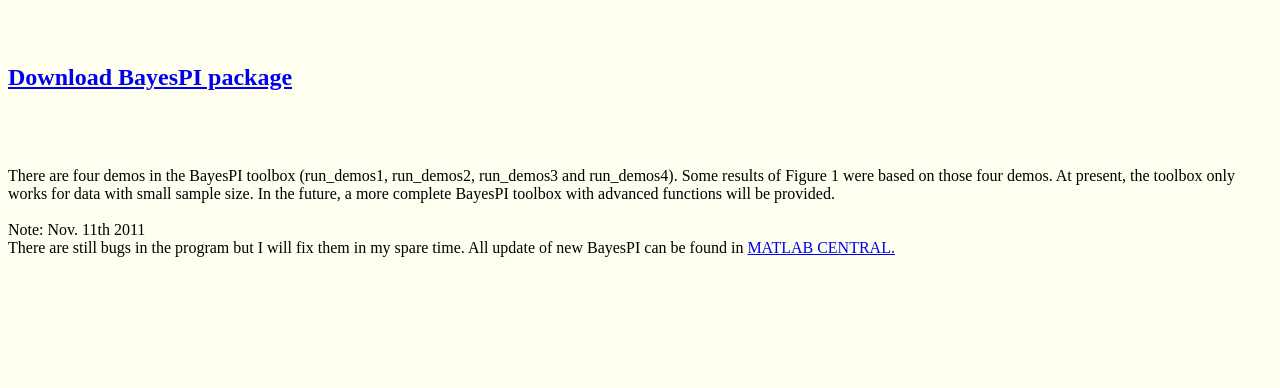
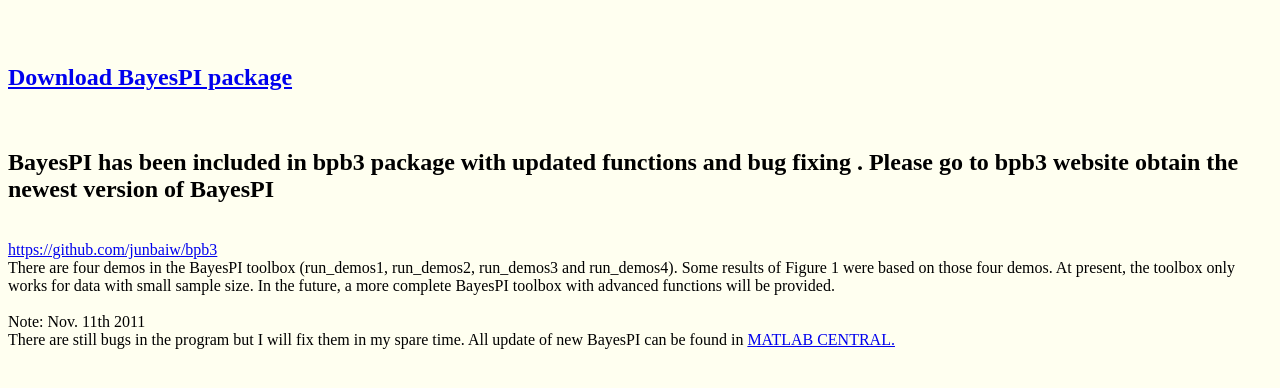
Before and after one commit to junbaiw/BayesPI, a plain HTML site: page programs.html in a window 1280 px wide. Drawn offline with Linux system fonts and the light colour scheme.

Commit message:
download

```diff
--- a/programs.html
+++ b/programs.html
@@ -5,7 +5,10 @@ Download</TITLE>
 <br><br>
 <h2><b><A href="support_data/bayesPI.tar.gz"> Download BayesPI package </A>
 </b></h2></br>
-<h2> </h2>
+
+<h2>BayesPI has been included in bpb3 package with updated functions and bug fixing . Please go to bpb3 website obtain the newest version of BayesPI  </h2>
+<br>
+<A href="https://github.com/junbaiw/bpb3"> https://github.com/junbaiw/bpb3 </A>
 
 <br>
 There are four demos in the BayesPI toolbox (run_demos1, run_demos2, run_demos3 and run_demos4).
```
